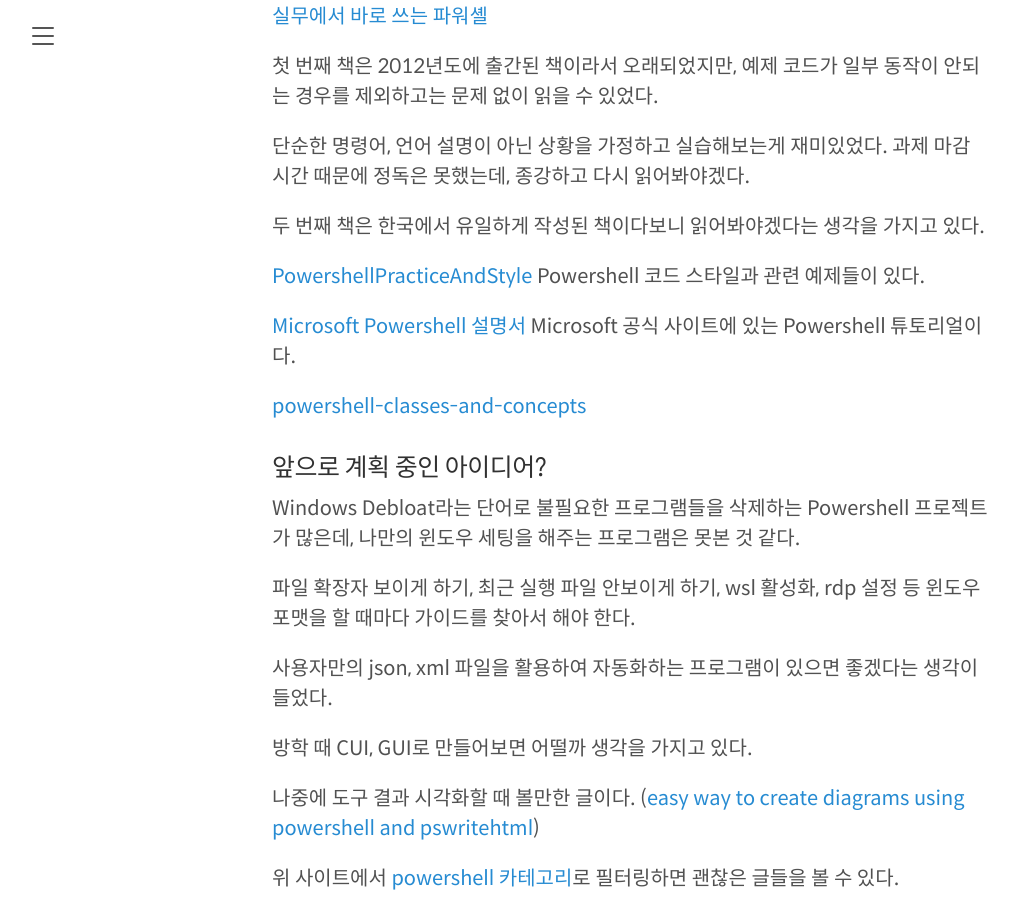
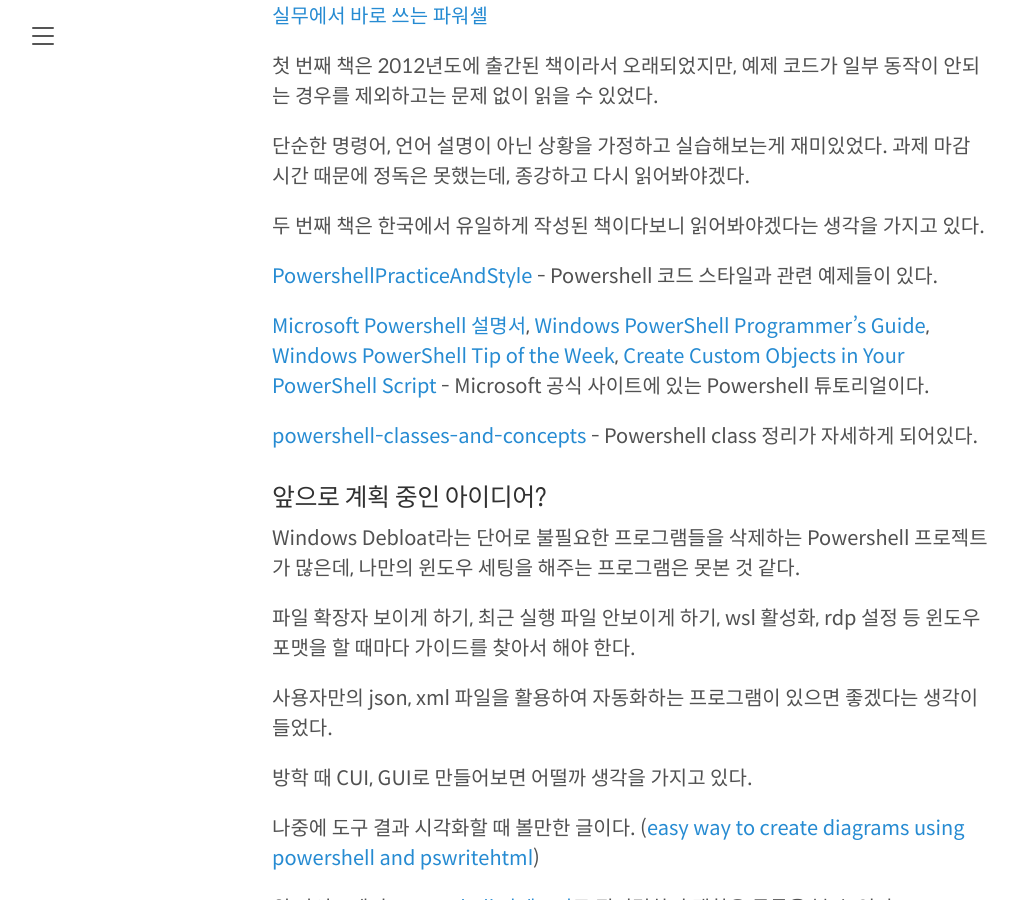
Before and after one commit to hyuunnn/hyuunnn.github.io, a Jekyll site: the page built from _posts/2022-11-12-powershell-feature.md, in a window 1280 px wide and 900 px high, scrolled down 4031 px. Shown: the whole window, without its empty margins (8-1026 px from the left). Built offline with Jekyll 4.4.1, drawn with Linux system fonts in a browser that asks for light colours.

Commit message:
powershell 링크 추가

```diff
--- a/_posts/2022-11-12-powershell-feature.md
+++ b/_posts/2022-11-12-powershell-feature.md
@@ -163,11 +163,13 @@
 
 두 번째 책은 한국에서 유일하게 작성된 책이다보니 읽어봐야겠다는 생각을 가지고 있다.
 
-<a href="https://github.com/PoshCode/PowerShellPracticeAndStyle">PowershellPracticeAndStyle</a> Powershell 코드 스타일과 관련 예제들이 있다.
+<a href="https://github.com/PoshCode/PowerShellPracticeAndStyle">PowershellPracticeAndStyle</a> - Powershell 코드 스타일과 관련 예제들이 있다.
 
-<a href="https://learn.microsoft.com/ko-kr/powershell/">Microsoft Powershell 설명서</a> Microsoft 공식 사이트에 있는 Powershell 튜토리얼이다.
+<a href="https://learn.microsoft.com/ko-kr/powershell/">Microsoft Powershell 설명서</a>, <a href="https://learn.microsoft.com/ko-kr/powershell/scripting/developer/prog-guide/windows-powershell-programmer-s-guide">Windows PowerShell Programmer's Guide</a>, <a href="https://learn.microsoft.com/en-us/previous-versions/windows/it-pro/windows-powershell-1.0/ff730946(v=technet.10)?redirectedfrom=MSDN">Windows PowerShell Tip of the Week</a>, <a href="https://devblogs.microsoft.com/scripting/create-custom-objects-in-your-powershell-script/">Create Custom Objects in Your PowerShell Script</a> - Microsoft 공식 사이트에 있는 Powershell 튜토리얼이다.
 
-<a href="https://xainey.github.io/2016/powershell-classes-and-concepts/">powershell-classes-and-concepts</a>
+<a href="https://xainey.github.io/2016/powershell-classes-and-concepts/">powershell-classes-and-concepts</a> - Powershell class 정리가 자세하게 되어있다.
+
+
 
 ### 앞으로 계획 중인 아이디어?
 
```
